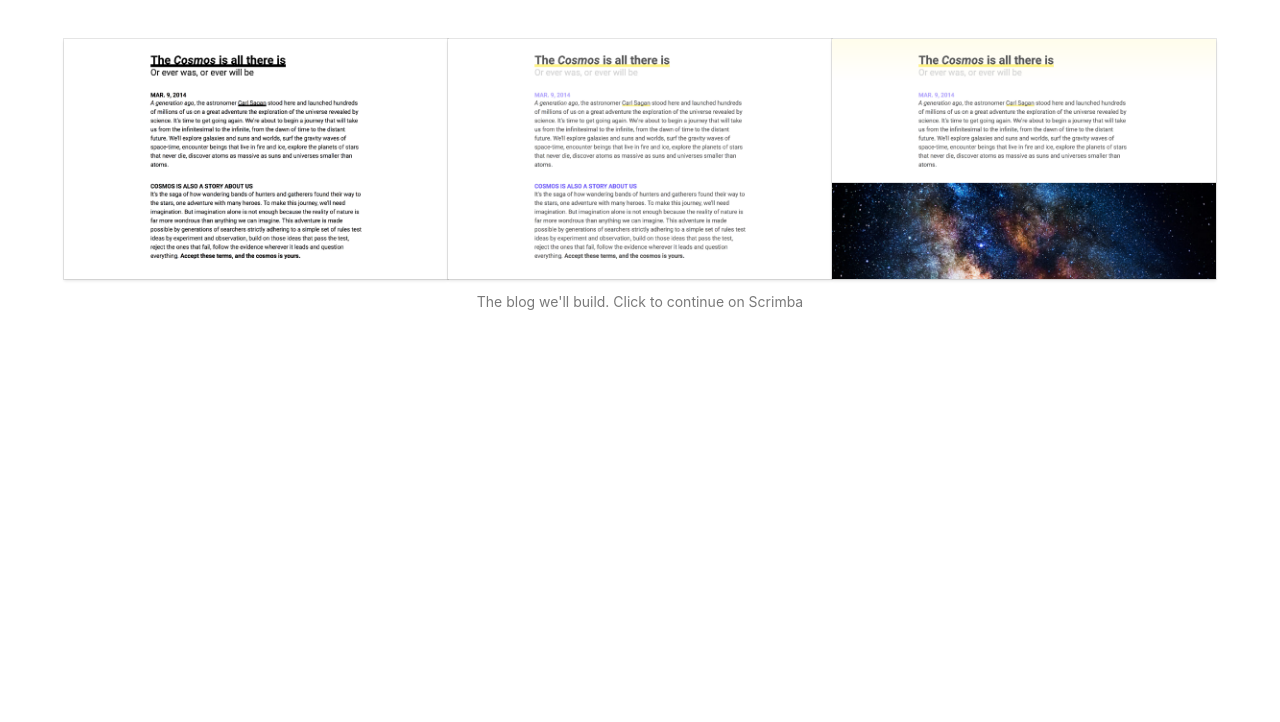
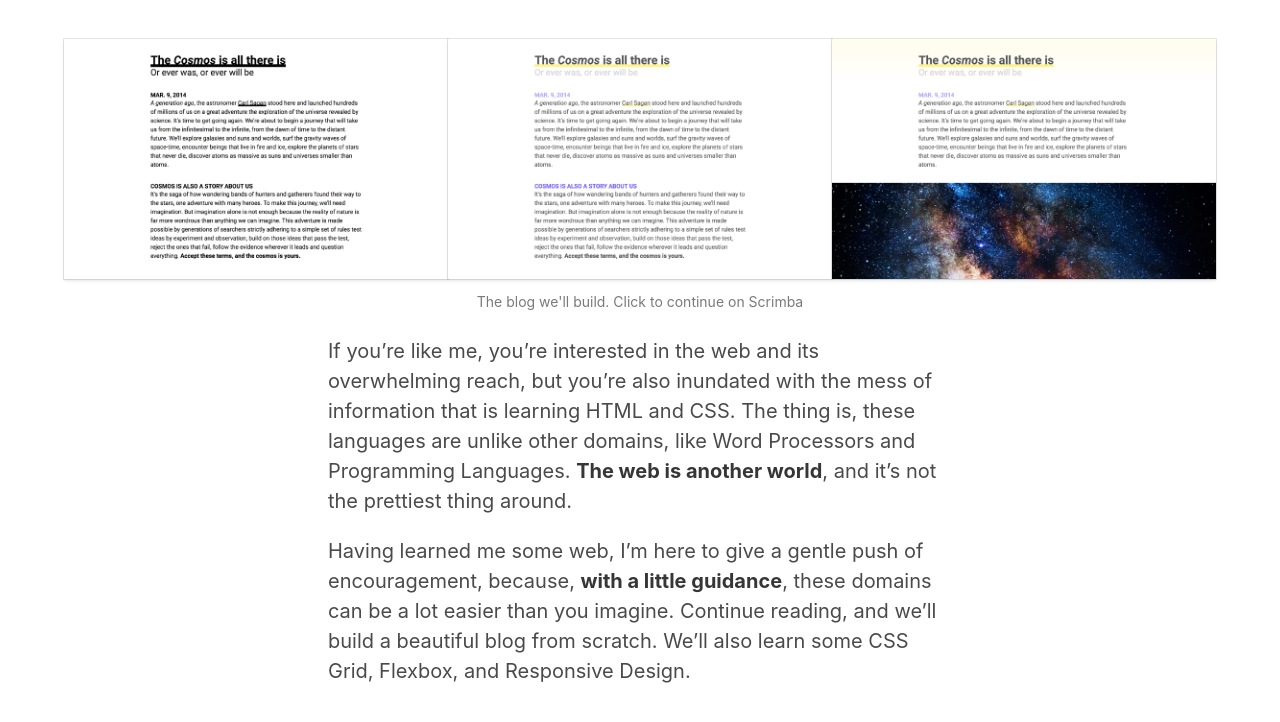
Before and after one commit to hauze-v/bulma-blog, a plain HTML site: page index.html in a window 1280 px wide. Shown: the part 350-1072 px from the top of the page. Before the commit the page ends 800 px from the top, so only its background shows below. Drawn offline with nearby package versions, Linux system fonts and the light colour scheme.

Commit message:
Finished blog webpage using a content block from bulma's docs

```diff
--- a/index.html
+++ b/index.html
@@ -32,6 +32,12 @@
 			display: flex;
 			justify-content: center;
 			align-items: center;
+		}
+
+		@media (max-width: 672px) {
+			:root {
+				font-size: 75%;
+			}
 		}
 	</style>
 </head>
@@ -103,6 +109,19 @@
 			</figcaption>
 			<!-- /.columns -->
 
+			<div class="content is-medium">
+				<p>
+					If you’re like me, you’re interested in the web and its overwhelming reach, but you’re also inundated with the mess of information that is learning HTML and CSS.
+					The thing is, these languages are unlike other domains, like Word Processors and Programming Languages.
+					<strong>The web is another world</strong>, and it’s not the prettiest thing around.
+				</p>
+				<p>
+					Having learned me some web, I’m here to give a gentle push of encouragement, because, <strong>with a little guidance</strong>, these domains can be a lot easier than you imagine.
+					Continue reading, and we’ll build a beautiful blog from scratch.
+					We’ll also learn some CSS Grid, Flexbox, and Responsive Design.
+				</p>
+			</div>
+
 		</div>
 	</section>
 
```
